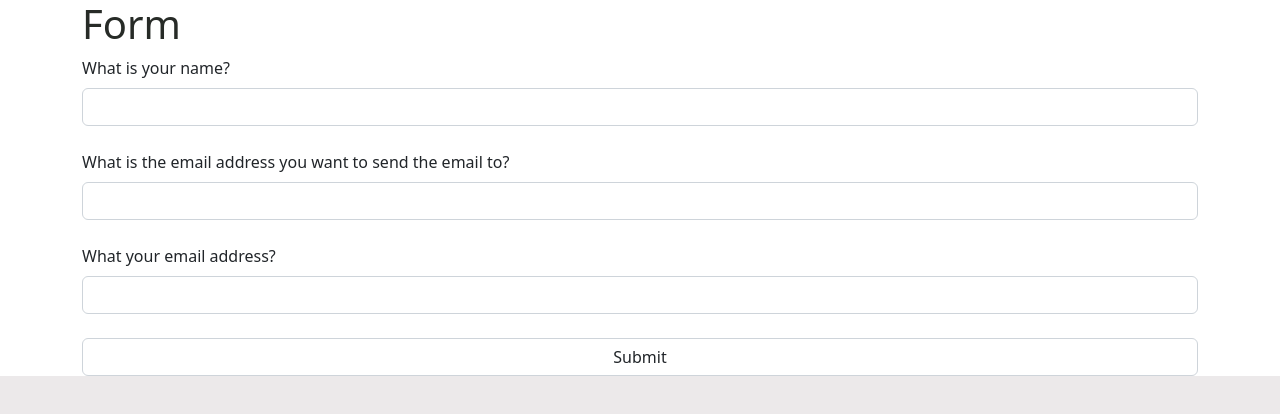
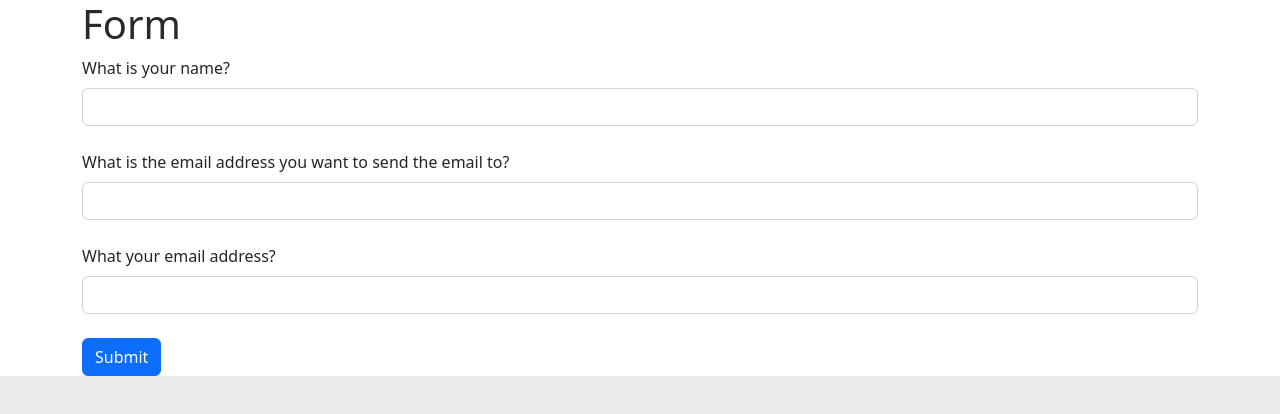
Before and after one commit to jacque1ine/Hackville-write-here, a Next.js app: page /form in a window 1280 px wide. Shown: the top 414 px of the page. Built offline with nearby package versions, Linux system fonts and the light colour scheme.

Commit message:
clean up code

```diff
--- a/component/ContactForm.tsx
+++ b/component/ContactForm.tsx
@@ -8,66 +8,10 @@ type FormValues = {
   from_name: string;
   message: string;
   to_email: string;
-  from_email: string;
+  reply_to: string;
 };
 
 const ContactForm = () => {
-  // const { register, handleSubmit } = useForm<FormValues>();
-  // const onSubmit: SubmitHandler<FormValues> = (data: any) => console.log(data);
-  // return (
-
-  {
-    /* <Form id="form"> */
-  }
-  {
-    /* <Form id="form">
-        <Form.Group className="mb-4">
-          <Form.Label htmlFor="from_name">What is your name?</Form.Label>
-          <Form.Control
-            type="text"
-            name="from_name"
-            id="from_name"
-            placeholder="Enter full name"
-          ></Form.Control>
-        </Form.Group>
-        <Form.Group className="mb-4">
-          <Form.Label htmlFor="message">Message</Form.Label>
-          <Form.Control type="text" name="message" id="message"></Form.Control>
-        </Form.Group>
-        <Form.Group className="mb-4">
-          <Form.Label htmlFor="to_email">
-            Who do you want to send your email to?
-          </Form.Label>
-          <Form.Control
-            type="text"
-            name="to_email"
-            id="to_email"
-          ></Form.Control>
-        </Form.Group>
-        <Form.Group className="mb-4">
-          <Form.Label htmlFor="reply_to">What your email address?</Form.Label>
-          <Form.Control
-            type="text"
-            name="reply_to"
-            id="reply_to"
-          ></Form.Control>
-        </Form.Group>
-        <Form.Group className="mb-4 d-grid gap-2">
-          <Button
-            type="submit"
-            id="button"
-            value="Send Email"
-            size="lg"
-            onSubmit={sendEmail}
-          >
-            Submit
-          </Button>
-        </Form.Group>
-      </Form> */
-  }
-  {
-    /* ); */
-  }
   const {
     register,
     handleSubmit,
@@ -79,7 +23,7 @@ const ContactForm = () => {
       from_name: data.from_name,
       message: "hello there",
       to_email: data.to_email,
-      from_email: data.from_email,
+      reply_to: data.reply_to,
     };
 
     console.log("this is contact params");
@@ -92,14 +36,6 @@ const ContactForm = () => {
         contactParams,
         "RTKXEoUG3NUwuirJi"
       )
-      // .then(
-      //   (result) => {
-      //     console.log(result.text);
-      //   },
-      //   (error) => {
-      //     console.log(error.text);
-      //   }
-      // );
       .then(
         function (response) {
           console.log("SUCCESS!", response.status, response.text);
@@ -133,18 +69,13 @@ const ContactForm = () => {
         <Form.Label>What your email address?</Form.Label>
         <Form.Control
           className="mb-4"
-          {...register("from_email", { required: true })}
+          {...register("reply_to", { required: true })}
         />
-        <Form.Control type="submit" />
+        <Button value="submit" type="submit">
+          Submit
+        </Button>
       </Form>
     </>
-
-    // const contactParams: any= {
-    //   from_name: this.from_name,
-    //   message:test,
-    //   to_email: trip.traveler.email,
-    //   from_email: trip.owner.email,
-    // };
   );
 };
 
```
